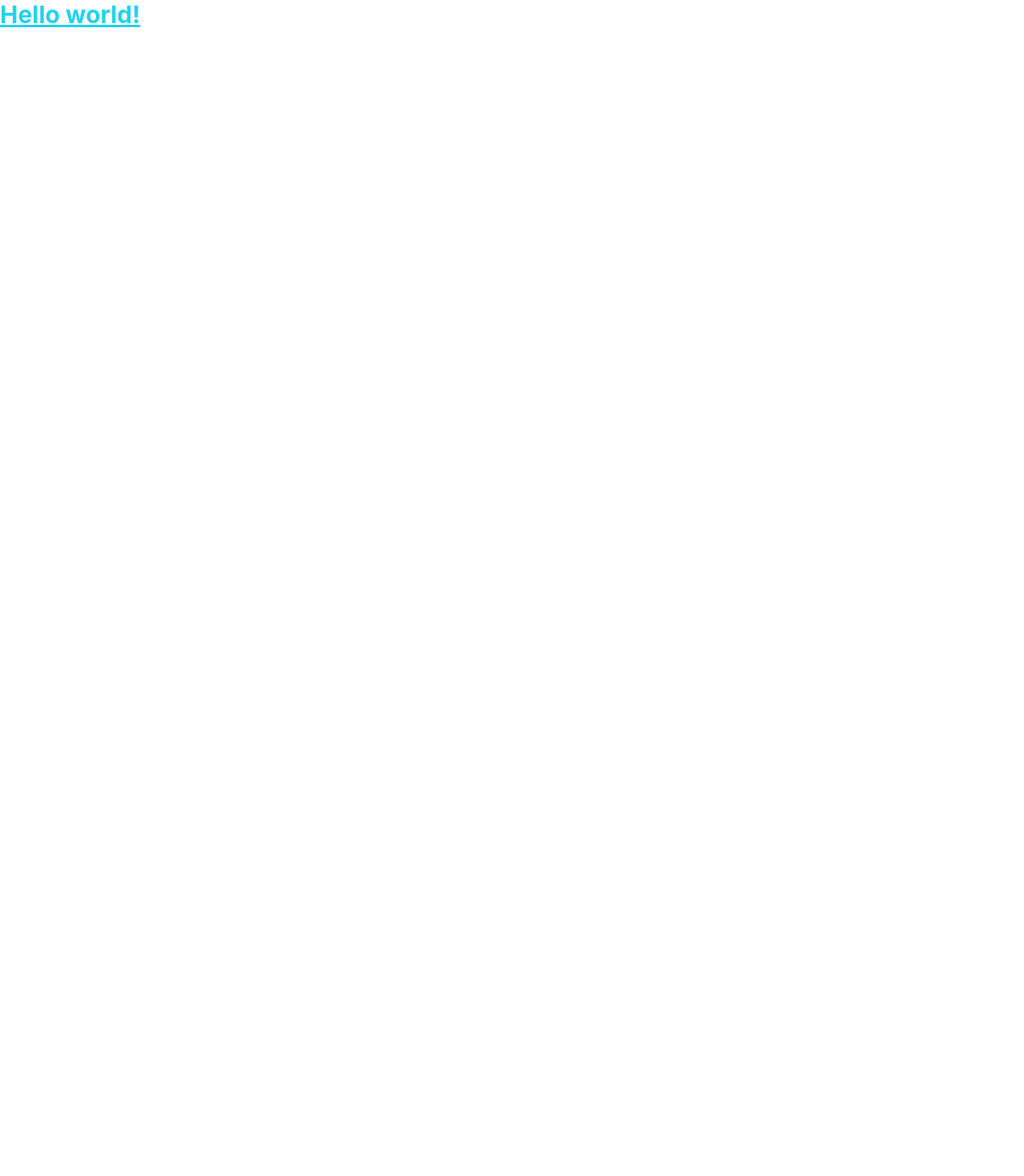
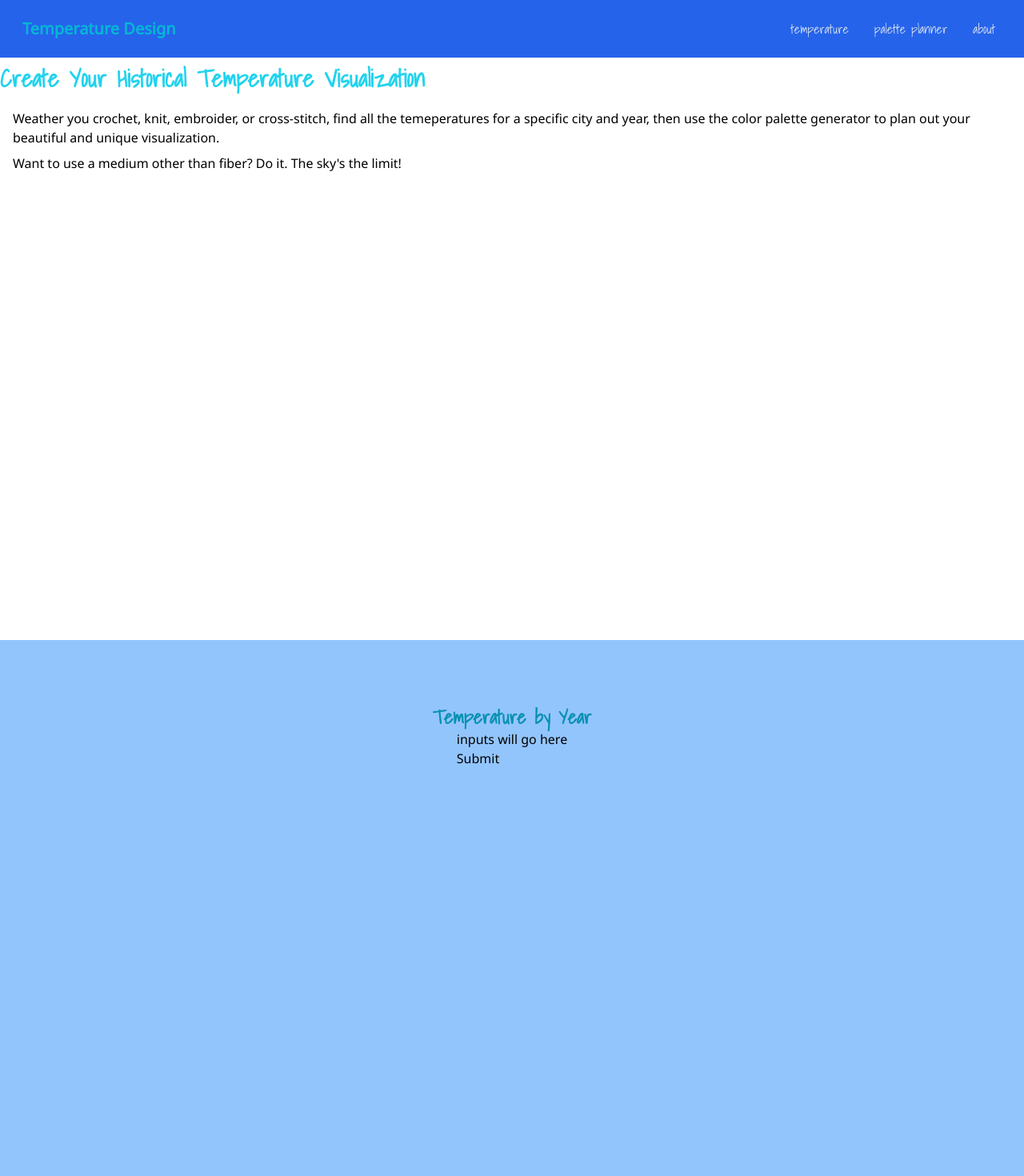
Before and after one commit to shelleymcq/temperature, a Next.js app: page / in a window 1280 px wide. Shown: the top 1470 px of the page at 80% size. Before the commit the page ends 800 px from the top, so only its background shows below. Built offline with nearby package versions, Linux system fonts and the light colour scheme.

Commit message:
set up initial pages and routes

```diff
--- /dev/null
+++ b/components/Navbar.js
@@ -0,0 +1,54 @@
+import Link from 'next/link'
+import { AiOutlineMenu, AiOutlineClose } from 'react-icons/ai'
+import { useState } from 'react'
+import { Shadows_Into_Light } from 'next/font/google'
+
+const shadows = Shadows_Into_Light({
+  subsets: ['latin'],
+  weight: ['400'],
+})
+
+const Navbar = () => {
+  const [navbar, setNavbar] = useState(false)
+
+  return (
+    <nav>
+      <div className='w-full bg-blue-600 fixed top-0 left-0 right-0 z-10'>
+        <div className='justify-between p-5 mx-auto md:items-center md:flex'>
+          <div>
+            <div className='flex items center justify-between md:block'>
+              <Link href='/'>
+                <div className='text-xl text-cyan-500 font-bold hover:bg-blue-700 rounded-sm px-2'>Temperature Design</div>
+              </Link>
+              <div className='md:hidden cursor-pointer text-slate-200' onClick={() => setNavbar(!navbar)}>
+                {navbar ? (
+                  <AiOutlineClose />
+                ) : (
+                  <AiOutlineMenu />
+                )}
+              </div>
+            </div>
+          </div>
+
+          <div className={shadows.className}>
+            <div className={`flex-1 justify-self-center pb-3 mt-8 md:block md:pb-0 md:mt-0 ${navbar ? 'p-12 md:p-0 block' : 'hidden'}`}>
+              <ul className='h-screen items-center justify-center text-slate-200 md:h-auto md:flex'>
+                <li className='px-4 py-1 hover:bg-blue-700 rounded-sm'>
+                  <Link href='#temperature' onClick={() => setNavbar(!navbar)}>temperature</Link>
+                </li>
+                <li className='px-4 py-1 hover:bg-blue-700 rounded-sm'>
+                  <Link href='#palette' onClick={() => setNavbar(!navbar)}>palette planner</Link>
+                </li>
+                <li className='px-4 py-1 hover:bg-blue-700 rounded-sm'>
+                  <Link href='#about' onClick={() => setNavbar(!navbar)}>about</Link>
+                </li>
+              </ul>
+            </div>
+          </div>
+        </div>
+      </div>
+    </nav>
+  )
+}
+
+export default Navbar
--- a/package.json
+++ b/package.json
@@ -13,7 +13,8 @@
     "eslint-config-next": "13.2.4",
     "next": "13.2.4",
     "react": "18.2.0",
-    "react-dom": "18.2.0"
+    "react-dom": "18.2.0",
+    "react-icons": "^4.8.0"
   },
   "devDependencies": {
     "autoprefixer": "^10.4.14",
--- /dev/null
+++ b/pages/404.js
@@ -0,0 +1,16 @@
+import Link from 'next/link'
+
+const PageNotFound = () => {
+  return (
+    <>
+      <div className='flex flex-col mt-20 items-center'>
+        <h1>Ooops. Something went wrong</h1>
+        <p className='text-blue-600'>
+          <Link href="/">Return to Temperature Design</Link>
+        </p>
+      </div>
+    </>
+  )
+}
+
+export default PageNotFound
--- a/pages/_app.js
+++ b/pages/_app.js
@@ -1,5 +1,15 @@
 import '@/styles/globals.css'
+import { Noto_Sans } from 'next/font/google'
+
+const noto = Noto_Sans({
+  subsets: ['latin'],
+  weight: ['400'],
+})
 
 export default function App({ Component, pageProps }) {
-  return <Component {...pageProps} />
+  return (
+    <main className={noto.className}>
+      <Component {...pageProps} />
+    </main>
+  )
 }
--- a/pages/index.js
+++ b/pages/index.js
@@ -1,8 +1,14 @@
 import Head from 'next/head'
 import Image from 'next/image'
-import { Inter } from 'next/font/google'
+import Navbar from '@/components/Navbar'
+import Temperature from './temperature'
+import Palette from './palette'
+import { Shadows_Into_Light } from 'next/font/google'
 
-const inter = Inter({ subsets: ['latin'] })
+const shadows = Shadows_Into_Light({
+  subsets: ['latin'],
+  weight: ['400'],
+})
 
 export default function Home() {
   return (
@@ -14,9 +20,28 @@ export default function Home() {
         <link rel="icon" href="/favicon.ico" />
       </Head>
       <main>
-      <h1 className="text-3xl font-bold text-cyan-400 underline">
-        Hello world!
-      </h1>
+        <Navbar />
+        <section className='pt-20 min-h-screen'>
+          <div className={shadows.className}>
+            <h1 className="text-3xl font-bold text-cyan-400">
+              Create Your Historical Temperature Visualization
+            </h1>
+          </div>
+          <div className='p-4 flex flex-col'>
+            <p className='py-1'>
+              Weather you crochet, knit, embroider, or cross-stitch, find all the temeperatures for a specific city and year, then use the color palette generator to plan out your beautiful and unique visualization.
+            </p>
+            <p className='py-1'>
+              Want to use a medium other than fiber? Do it. The sky&apos;s the limit!
+            </p>
+          </div>
+        </section>
+        <section id="temperature">
+          <Temperature />
+        </section>
+        <section id="palette">
+          <Palette />
+        </section>
       </main>
     </>
   )
--- /dev/null
+++ b/pages/palette.js
@@ -0,0 +1,23 @@
+import { FaHardHat } from 'react-icons/fa'
+import { Shadows_Into_Light } from 'next/font/google'
+
+const shadows = Shadows_Into_Light({
+  subsets: ['latin'],
+  weight: ['400'],
+})
+
+const Palette = () => {
+  return (
+    <div className='bg-slate-300 flex flex-col items-center pt-20 min-h-screen'>
+      <div className={shadows.className}>
+        <h2 className='text-2xl font-bold text-cyan-600'>Palette Planner</h2>
+      </div>
+      <p className='text-rose-600'>This feature is under contruction.</p>
+      <p><FaHardHat /></p>
+      <p>Thank you for your patience.</p>
+
+    </div>
+  )
+}
+
+export default Palette
--- /dev/null
+++ b/pages/temperature.js
@@ -0,0 +1,40 @@
+import { Shadows_Into_Light } from 'next/font/google'
+
+const shadows = Shadows_Into_Light({
+  subsets: ['latin'],
+  weight: ['400'],
+})
+
+const Temperature = () => {
+  const fetchTemps = async () => {
+    try {
+      const res = await fetch(
+        'https://icanhazdadjoke.com/',
+          {
+            method: 'GET',
+            headers: {
+              Accept: "application/json"
+            },
+          }
+      );
+      const data = await res.json();
+      console.log(data);
+    } catch (err) {
+        console.error(err);
+    }
+  }
+
+  return (
+    <div className='bg-blue-300 flex flex-col items-center pt-20 min-h-screen'>
+      <div className={shadows.className}>
+        <h2 className='text-2xl font-bold text-cyan-600'>Temperature by Year</h2>
+      </div>
+      <div>
+        <p>inputs will go here</p>
+        <button onClick={fetchTemps}>Submit</button>
+      </div>
+    </div>
+  )
+}
+
+export default Temperature
```
Also changed, not shown: pages/about.js (added), 2 other files (tests, documents, lock files or other folders).
